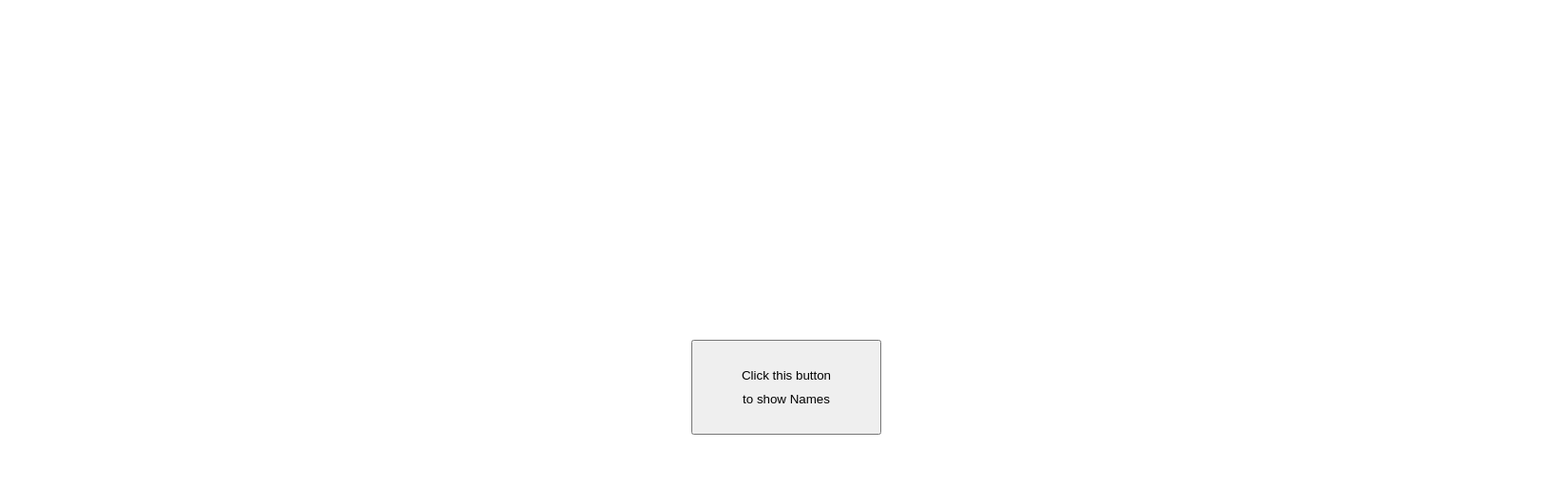
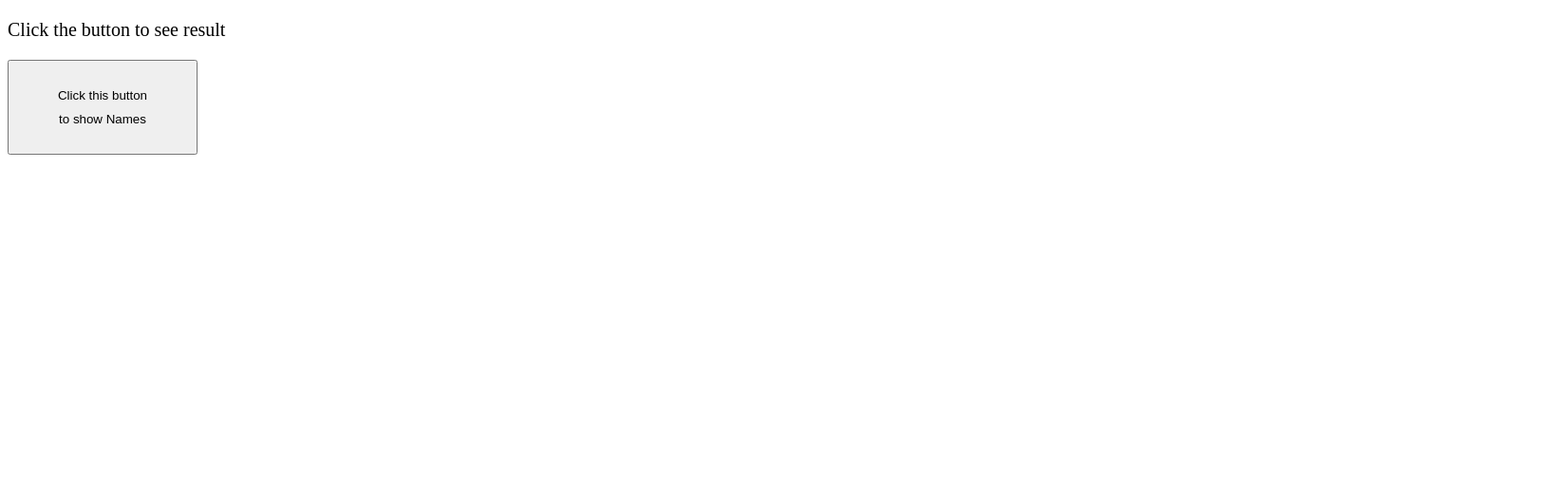
Before and after one commit to Aghanim27/m4solution, a plain HTML site: page index.html in a window 1280 px wide. Shown: the whole page at 95% size, 1648 px wide, since content can reach past the window. Drawn offline with Linux system fonts and the light colour scheme.

Commit message:
third commit

```diff
--- a/index.html
+++ b/index.html
@@ -5,6 +5,7 @@
     </head>
     <body>
         <div class="container">
+            <p>Click the button to see result</p>
             <button class="myButton">Click this button<br> to show Names</button>
         </div>
     <script src="script.js"></script>
--- a/style.css
+++ b/style.css
@@ -4,9 +4,8 @@
 
 
 .myButton {
-    margin: 250px 720px 50px;
+    margin-bottom: 25px;
     width: 200px;
     height: 100px;
-    margin-top: 350px;
     line-height: 25px;
 }
```
